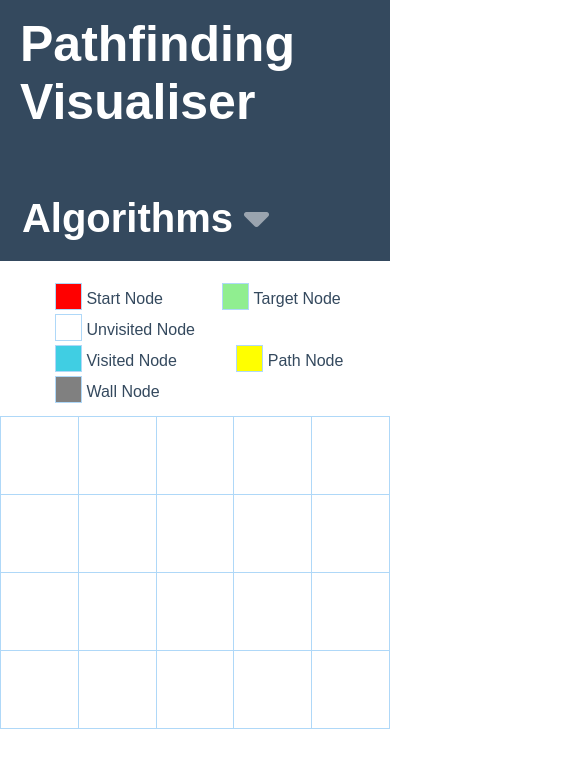
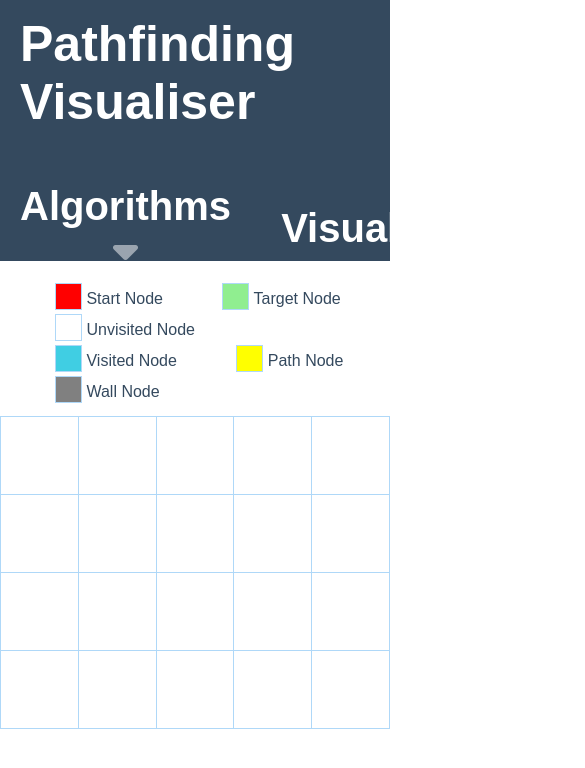
Before and after one commit to 0iselegant/0iselegant.github.io, a plain HTML site: page index.html in a window 390 px wide. Shown: the top 768 px of the page, 585 px wide, since content can reach past the window. Drawn offline with Linux system fonts and the light colour scheme.

Commit message:
Update mobile.css

```diff
--- a/mobile.css
+++ b/mobile.css
@@ -5,6 +5,7 @@ body {
     margin: 0px;
     position: relative;
     top: -50px;
+    overflow-x: hidden;
 }
 h3 {
     font-size: 50px;
@@ -13,7 +14,8 @@ h3 {
 }
 nav {
     height: 80px;
-    overflow: hidden;
+    display: flex;
+    align-items: center;
 }
 i {
     opacity: 0.5;
@@ -25,7 +27,6 @@ nav div {
     padding-left: 20px;
     padding-right: 30px;
     padding-top: 15px;
-    display: inline-block;
 }
 nav div:hover {
     cursor: pointer;
```
